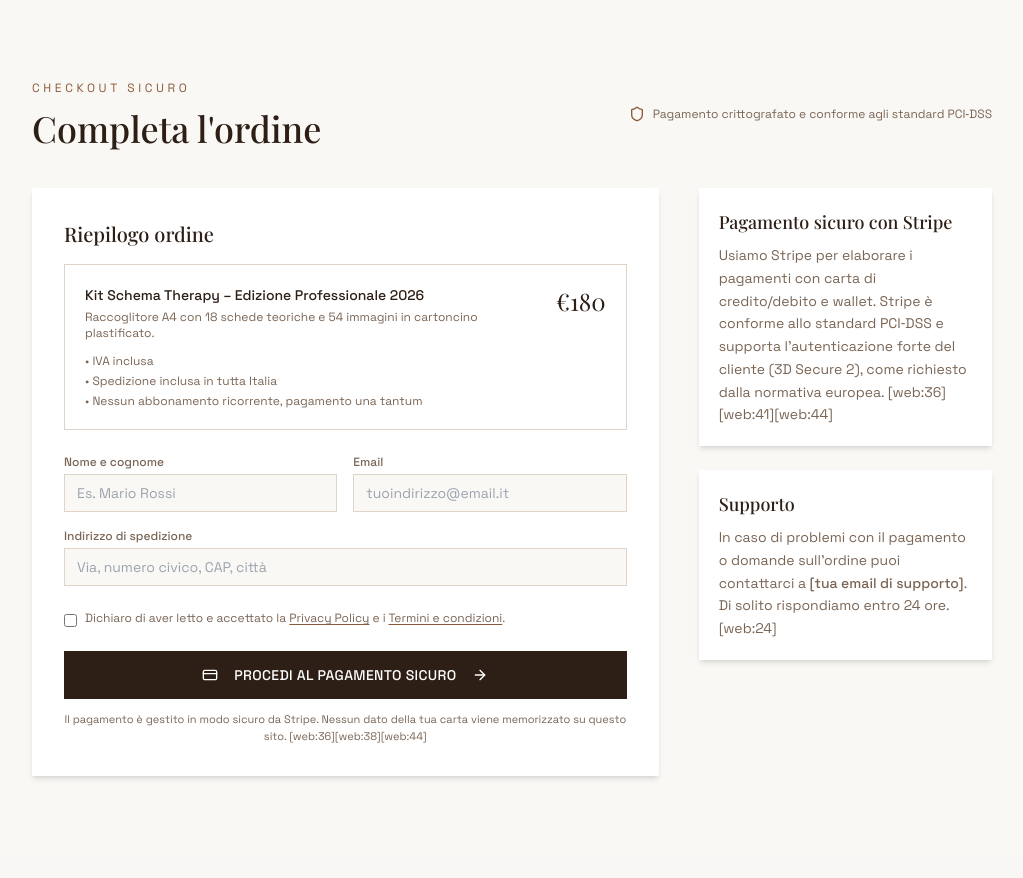
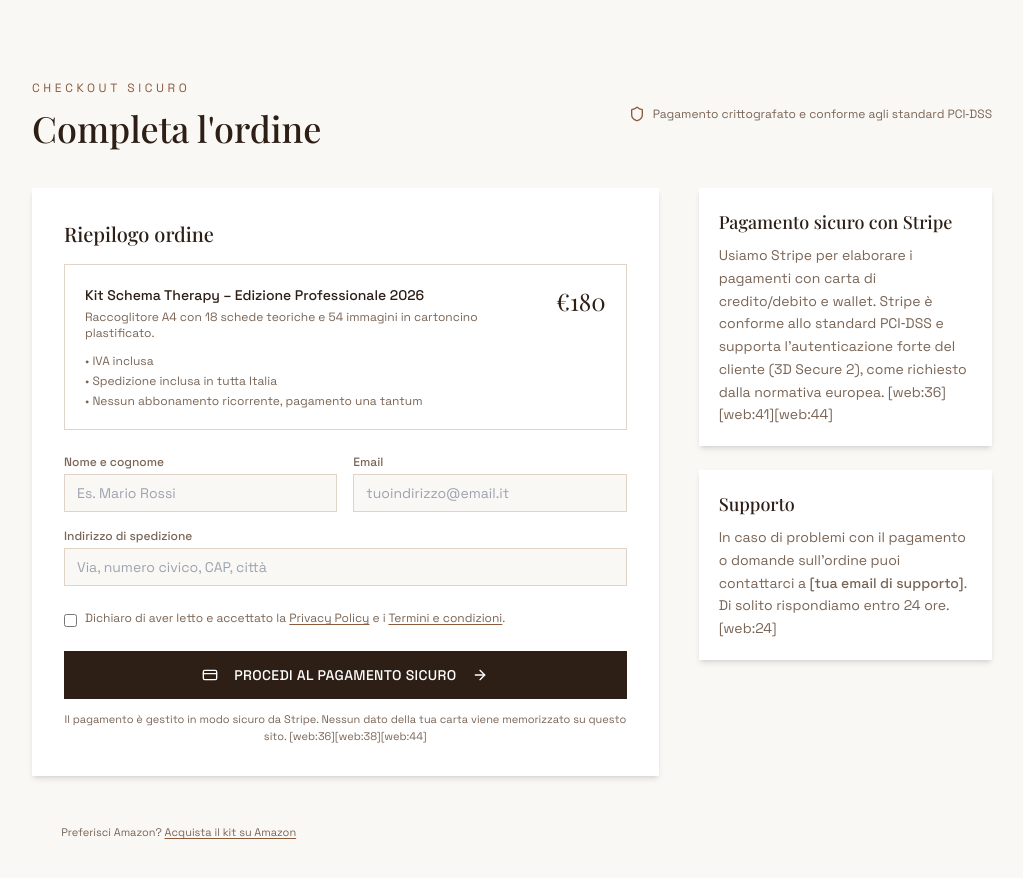
Before and after one commit to eltonbrahja/schema-therapy, a React (Vite) app: page /checkout in a window 1280 px wide. Shown: the top 878 px of the page, without its empty margins (128-1151 px from the left). Before the commit the page ends 856 px from the top, so only its background shows below. Built offline with nearby package versions, Linux system fonts and the light colour scheme; the HTML template or start-up script is replaced by a standard one; a web font is replaced by a local one.

Commit message:
Aggiunta checkout

```diff
--- a/src/pages/Checkout.tsx
+++ b/src/pages/Checkout.tsx
@@ -195,6 +195,19 @@ function Checkout() {
               </p>
             </div>
           </aside>
+
+          <p className="text-center text-[11px] text-[#7a6555] mt-2">
+  Preferisci Amazon?{" "}
+  <a
+    href="https://www.amazon.it/dp/[TUO_ISBN_O_ASIN]"
+    target="_blank"
+    rel="noreferrer"
+    className="underline decoration-[#8b5a3c] underline-offset-2"
+  >
+    Acquista il kit su Amazon
+  </a>
+</p>
+
         </div>
       </div>
     </main>
```
